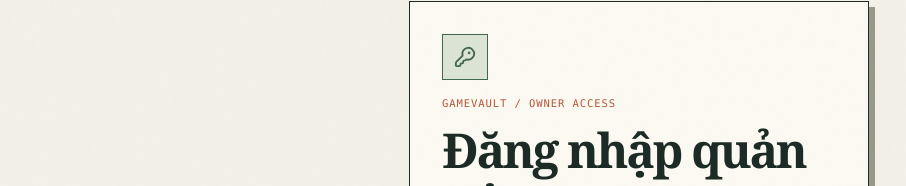
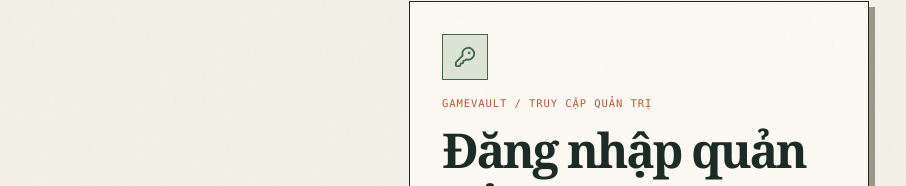
Before and after one commit to slgamervn/aaa, a Next.js app: page /admin/login in a window 1280 px wide. Shown: the part 120-306 px from the top of the page, without its empty margins (1-907 px from the left). Built offline with nearby package versions, Linux system fonts and the light colour scheme.

Commit message:
Translate the admin access heading

```diff
--- a/app/admin/login/page.tsx
+++ b/app/admin/login/page.tsx
@@ -54,7 +54,7 @@ export default function AdminLoginPage() {
       <a href="/" className="admin-back"><ArrowLeft size={15} /> Quay lại GameVault</a>
       <section className="admin-auth-card">
         <div className="admin-auth-mark"><KeyRound size={22} /></div>
-        <div className="section-kicker">GAMEVAULT / OWNER ACCESS</div>
+        <div className="section-kicker">GAMEVAULT / TRUY CẬP QUẢN TRỊ</div>
         <h1>Đăng nhập quản trị</h1>
         <p>Trang này chỉ dành cho email đã được chủ dự án thêm vào danh sách quản trị và tạo tài khoản trong Supabase Auth.</p>
         <form onSubmit={signIn} className="admin-auth-form">
```
